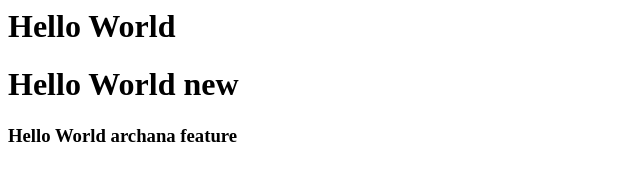
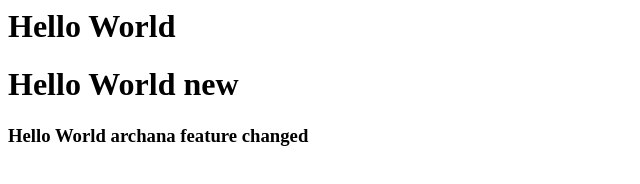
Before and after one commit to mothearchana/my-firstrepo, a plain HTML site: page Index.html in a window 1280 px wide. Shown: the full height of the page, 0-640 px from the left. Drawn offline with Linux system fonts and the light colour scheme.

Commit message:
archanaterminalCommit

```diff
--- a/Index.html
+++ b/Index.html
@@ -1,3 +1,3 @@
 <h1> Hello World</h1>
 <h1> Hello World new</h1>
-<h3> Hello World archana feature</h3>
+<h3> Hello World archana feature changed</h3>
```
